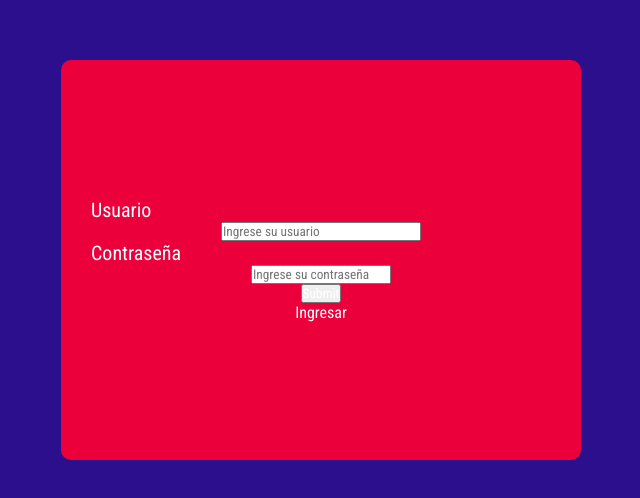
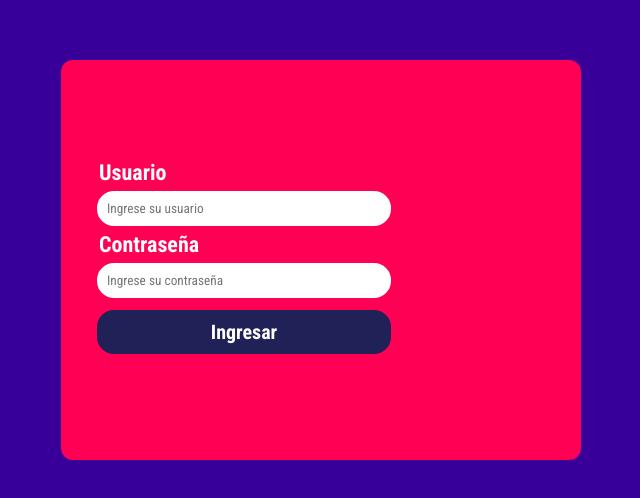
Before and after one commit to LuchoRZ/login-landing-v2, a plain HTML site: page index.html in a window 1280 px wide. Shown: the part 140-638 px from the top of the page, without its empty margins (319-959 px from the left). Drawn offline with Linux system fonts and the light colour scheme; a web font is replaced by a local one.

Commit message:
acomodando-display-flex

```diff
--- a/index.html
+++ b/index.html
@@ -11,17 +11,21 @@
     <title>Login</title>
 </head>
 <body>
-    <div class="contenedor">
-        <div class="loginbox">
+    <div class="container">
+        <div class="content">
 
+          <div class="inputs">
+            <p>Usuario</p>
+            <form action="">
 
-            <p>Usuario</p>
-            <input type="text" class="user" placeholder="Ingrese su usuario">
+              <input type="text" class="user" placeholder="Ingrese su usuario">
 
-            <p>Contraseña</p>
-             <input type="password" class="pass" placeholder="Ingrese su contraseña">
+              <p>Contraseña</p>
+              <input type="password" class="pass" placeholder="Ingrese su contraseña">
 
-            <input type="submit" class="ingresar">Ingresar
+              <input type="submit" class="ingresar" value="Ingresar">
+            </form>
+          </div>
         </div>
     </div>
 
--- a/styles.css
+++ b/styles.css
@@ -6,37 +6,50 @@
     color: #fff;
 }
 
-.contenedor {
+.container {
     width: 100%;
     height: 100vh;
-    background-color: #2b0f8d;
+    font-weight: 550;
+    background-color: #390099;
     display: flex;
     justify-content: center;
     align-items: center;
     position: relative;
 }
 
-.loginbox {
+.content {
     width: 520px;
     height: 400px;
-    background-color: rgb(236, 0, 59);
+    background-color: #FF0054;
     display: flex;
     flex-direction: column;
     justify-content: center;
-    align-items: center;
+    align-items: flex-start;
+    border-radius: 12px;
     padding: 30px;
-    border-radius: 10px;
-}
+  }
 
-p{
+  input{
+    width: 300px;
+    height: ;
+    border-radius: 20px;
+    border: solid #FF0054;
+    margin: 3px;
+    padding: 10px;
+  }
+
+
+
+
+
+  .ingresar{
+    background-color: #202157;
     font-size: 20px;
-    display: flex;
-    flex-direction: column;
-    width: 100%;
-}
+    font-weight: 550;
 
-.user {
-    display: flex;
-    flex-direction: column;
-    width: 200px;
-}
+  }
+
+  p{
+    margin-left: 8px;
+    font-size: 22px;
+  }
```
